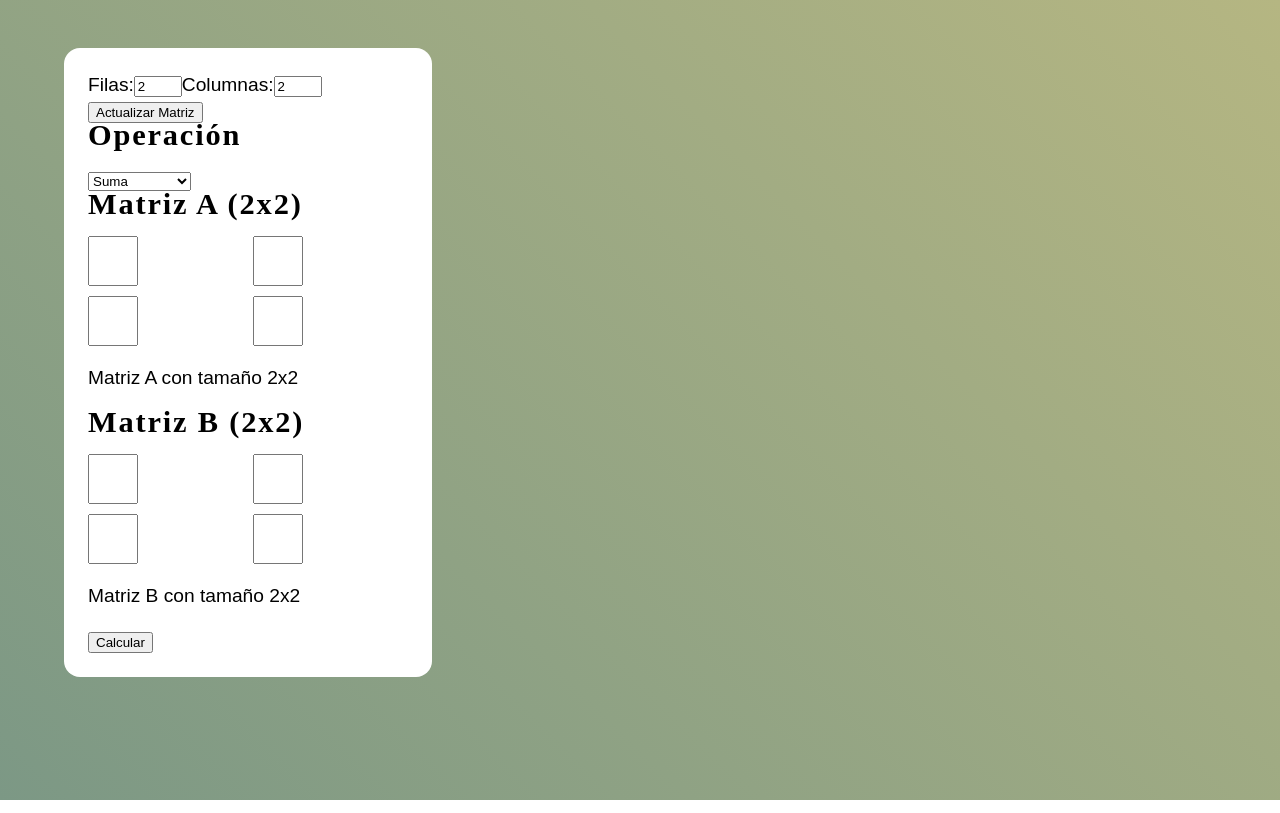
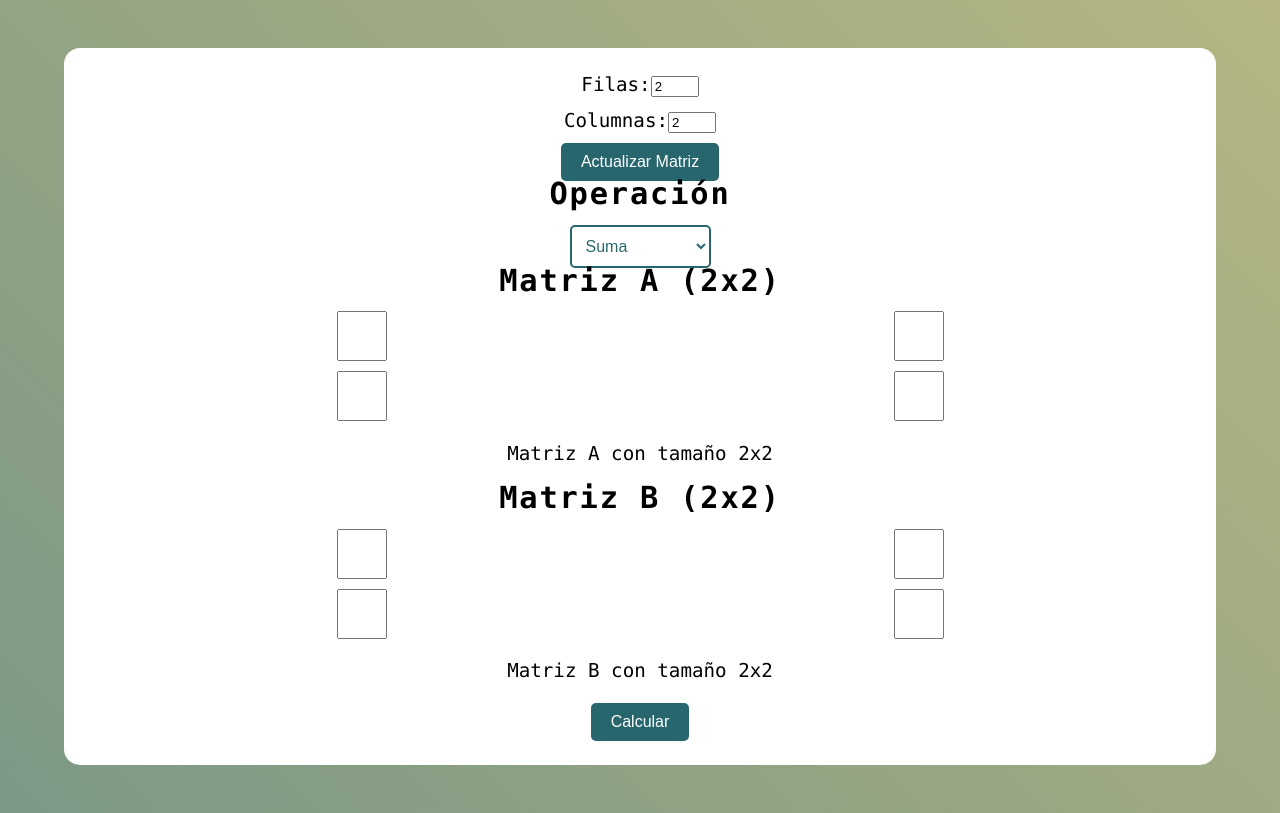
Before and after one commit to CarlosPaz64/Proyecto-M-dulo-1---Calculadora-de-Matrices, a React (Vite) app: page / in a window 1280 px wide. Built offline with nearby package versions, Linux system fonts and the light colour scheme.

Commit message:
Añadido de estilo
Mejora en el diseño de la aplicación y rendimiento de la misma

```diff
--- a/src/MatrixInput.tsx
+++ b/src/MatrixInput.tsx
@@ -1,8 +1,10 @@
 import React, { useState, useEffect, ReactNode } from 'react'; // Llamada a useEffect y React Node
 import { z } from 'zod';
 
-// Esquema de validación usando Zod
-const matrixSchema = z.number().min(0, "El valor debe ser un número positivo");
+// Esquema de validación usando Zod para aceptar cualquier número (negativo o positivo)
+const matrixSchema = z.number().refine((val) => !isNaN(val), {
+  message: "El valor debe ser un número válido",
+});
 
 interface MatrixInputProps {
   rows?: number;  // Opcional, pero manejado en MatrixCalculator
--- a/src/components/MatrixCalculator.css
+++ b/src/components/MatrixCalculator.css
@@ -10,6 +10,7 @@ article {
     transform-origin: center;
     transition: all 0.4s ease-in-out;
     overflow: hidden;
+    max-width: 100%; /* Asegura que los artículos ocupen el máximo ancho permitido */
   }
 
   article a::after {
@@ -23,7 +24,7 @@ article {
   /* basic article elements styling */
   article h2 {
     margin: 0 0 18px 0;
-    font-family: "Bebas Neue", cursive;
+    font-family: "Lucida Console", "Courier New", monospace;
     font-size: 1.9rem;
     letter-spacing: 0.06em;
     color: var(--title-color);
@@ -92,7 +93,7 @@ article {
   body {
     margin: 0;
     padding: 48px 0;
-    font-family: "Figtree", sans-serif;
+    font-family: "Lucida Console", "Courier New", monospace;
     font-size: 1.2rem;
     line-height: 1.6rem;
     background-image: linear-gradient(45deg, #7c9885, #b5b682);
@@ -104,9 +105,16 @@ article {
     max-width: 1200px;
     margin-inline: auto;
     padding-inline: 24px;
-    grid-template-columns: repeat(auto-fill, minmax(320px, 1fr));
+    grid-template-columns: repeat(auto-fit, minmax(320px, 1fr));
     gap: 24px;
+    justify-content: center;
+    align-items: start;
   }
+
+  .article-body {
+    text-align: center; /* Centra el texto dentro de los artículos */
+  }
+
 
   @media screen and (max-width: 960px) {
     article {
@@ -159,3 +167,72 @@ article {
   text-align: center;
   font-size: 16px;
 }
+
+/* Estilo para el botón */
+button {
+  background-color: #28666e;
+  color: white;
+  padding: 10px 20px;
+  border: none;
+  border-radius: 5px;
+  cursor: pointer;
+  font-size: 1rem;
+  transition: background-color 0.3s ease;
+  align-self: center;
+}
+
+button:hover {
+  background-color: #1f5054;
+}
+
+/* Estilo para el select */
+select {
+  padding: 10px;
+  font-size: 1rem;
+  border: 2px solid #28666e;
+  border-radius: 5px;
+  background-color: white;
+  color: #28666e;
+  transition: border-color 0.3s ease;
+}
+
+select:hover {
+  border-color: #1f5054;
+}
+
+/* Estilo para la tabla */
+table {
+  width: 100%;
+  border-collapse: collapse;
+  margin-top: 20px;
+}
+
+table, th, td {
+  border: 2px solid #28666e;
+}
+
+th, td {
+  padding: 10px;
+  text-align: center;
+}
+
+th {
+  background-color: #28666e;
+  color: white;
+}
+
+td {
+  background-color: #f4f4f4;
+  color: #333;
+}
+
+table tbody tr:nth-child(even) {
+  background-color: #e9f0ef;
+}
+/* Aplica un display block para que cada elemento (label, input, button) esté en su propia línea */
+.dimensions-column-container {
+  display: flex;
+  flex-direction: column;
+  align-items: center; /* Centra todos los elementos horizontalmente */
+  gap: 10px; /* Espaciado entre los elementos */
+}
--- a/src/components/dimensionsColumn.tsx
+++ b/src/components/dimensionsColumn.tsx
@@ -1,68 +1,50 @@
 import React, { Component } from 'react';
 
-// Definimos la interfaz DimensionsColumnProps para describir las props que el componente recibirá.
-// En este caso, la función `setMatrixSize` se pasará como prop para ajustar el tamaño de la matriz.
 interface DimensionsColumnProps {
   setMatrixSize: (rows: number, cols: number) => void;
 }
 
-// Definimos la interfaz DimensionsColumnState para describir el estado del componente.
-// En este caso, el componente mantendrá `rows` y `cols` en su estado.
 interface DimensionsColumnState {
   rows: number;
   cols: number;
 }
 
-// Aquí creamos un componente de clase que extiende `React.Component`.
-// Utilizamos la estructura `Component<props, state>` donde le pasamos las interfaces correspondientes.
 class DimensionsColumn extends Component<DimensionsColumnProps, DimensionsColumnState> {
-  // El constructor inicializa el estado y recibe `props` del padre.
-  // Un componente de clase siempre tiene un constructor que llama a `super(props)` para heredar de `Component`.
   constructor(props: DimensionsColumnProps) {
-    super(props); // Llamamos a `super(props)` para que la clase padre `Component` reciba las props.
-
-    // Inicializamos el estado del componente con los valores predeterminados de `rows` y `cols`.
+    super(props);
     this.state = {
-      rows: 2, // Inicializamos el número de filas con 2.
-      cols: 2, // Inicializamos el número de columnas con 2.
+      rows: 2,
+      cols: 2,
     };
   }
 
-  // Este método maneja el evento de cambio en el input de filas.
-  // Actualiza el estado de `rows` con el valor que se introduce en el input.
   handleRowChange = (e: React.ChangeEvent<HTMLInputElement>) => {
     this.setState({ rows: parseInt(e.target.value) });
   };
 
-  // Este método maneja el evento de cambio en el input de columnas.
-  // Actualiza el estado de `cols` con el valor que se introduce en el input.
   handleColChange = (e: React.ChangeEvent<HTMLInputElement>) => {
     this.setState({ cols: parseInt(e.target.value) });
   };
 
-  // Este método llama a la función `setMatrixSize` que viene como prop.
-  // Usa los valores del estado (`rows` y `cols`) para actualizar el tamaño de la matriz en el componente padre.
   handleUpdateMatrixSize = () => {
-    const { rows, cols } = this.state; // Extraemos `rows` y `cols` del estado.
-    this.props.setMatrixSize(rows, cols); // Llamamos a la función prop `setMatrixSize` y le pasamos las filas y columnas.
+    const { rows, cols } = this.state;
+    this.props.setMatrixSize(rows, cols);
   };
 
-  // El método `render` es obligatorio en todos los componentes de clase.
-  // Se encarga de definir qué renderizar en el DOM.
   render() {
-    const { rows, cols } = this.state; // Obtenemos los valores de `rows` y `cols` del estado.
+    const { rows, cols } = this.state;
 
     return (
-      <div>
+      <div className="dimensions-column-container">
         {/* Input para filas */}
         <label>
           Filas:
           <input
             type="number"
-            value={rows} // El valor del input se basa en el estado `rows`.
+            value={rows}
             min={1}
             max={3}
-            onChange={this.handleRowChange} // Llama a `handleRowChange` cuando se cambia el valor del input.
+            onChange={this.handleRowChange}
           />
         </label>
 
@@ -71,19 +53,18 @@ class DimensionsColumn extends Component<DimensionsColumnProps, DimensionsColumn
           Columnas:
           <input
             type="number"
-            value={cols} // El valor del input se basa en el estado `cols`.
+            value={cols}
             min={1}
             max={3}
-            onChange={this.handleColChange} // Llama a `handleColChange` cuando se cambia el valor del input.
+            onChange={this.handleColChange}
           />
         </label>
 
-        {/* Botón que actualiza el tamaño de la matriz al hacer clic. */}
+        {/* Botón para actualizar el tamaño de la matriz */}
         <button onClick={this.handleUpdateMatrixSize}>Actualizar Matriz</button>
       </div>
     );
   }
 }
 
-// Exportamos el componente para poder utilizarlo en otros archivos.
 export default DimensionsColumn;
```
